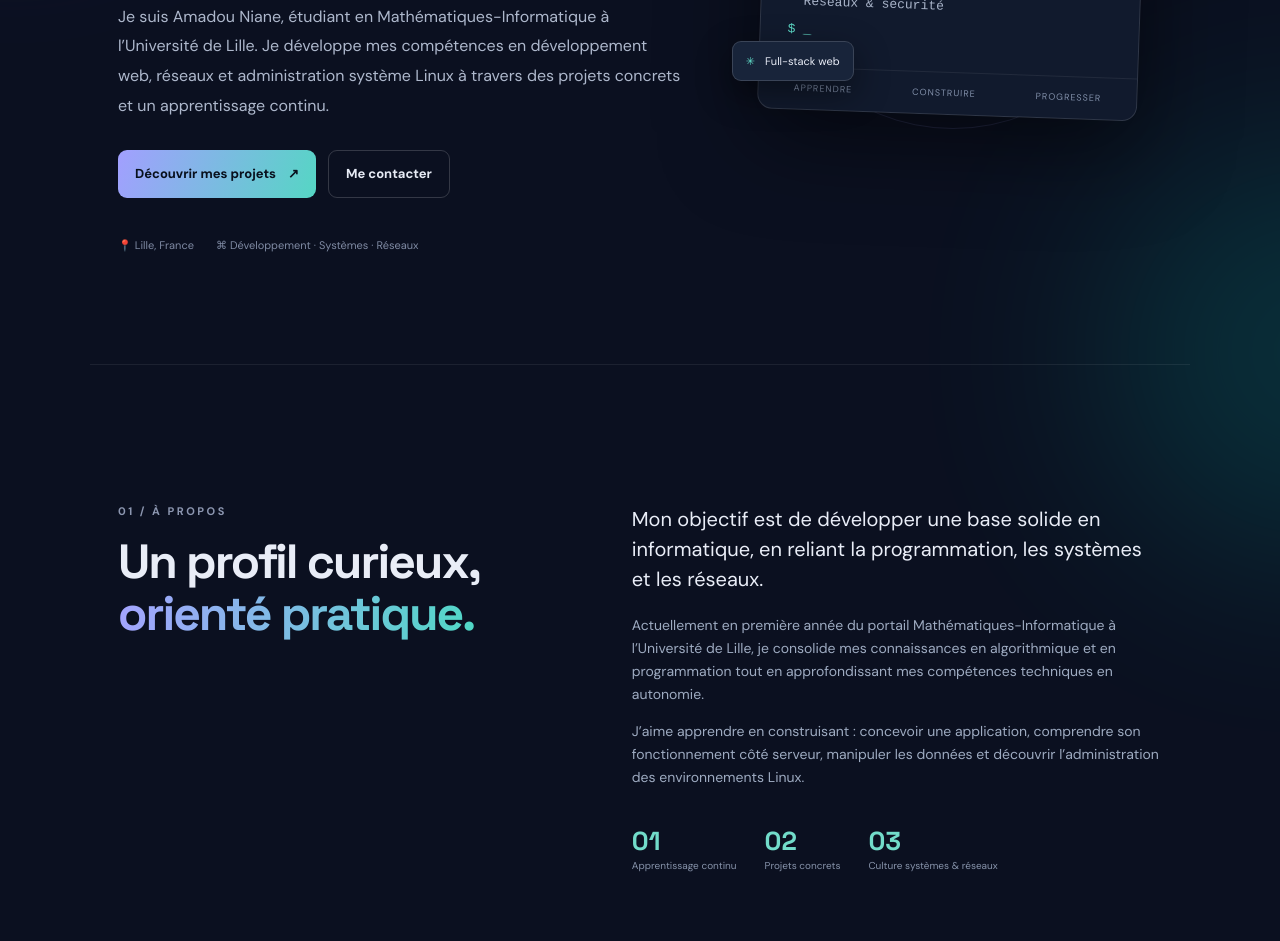
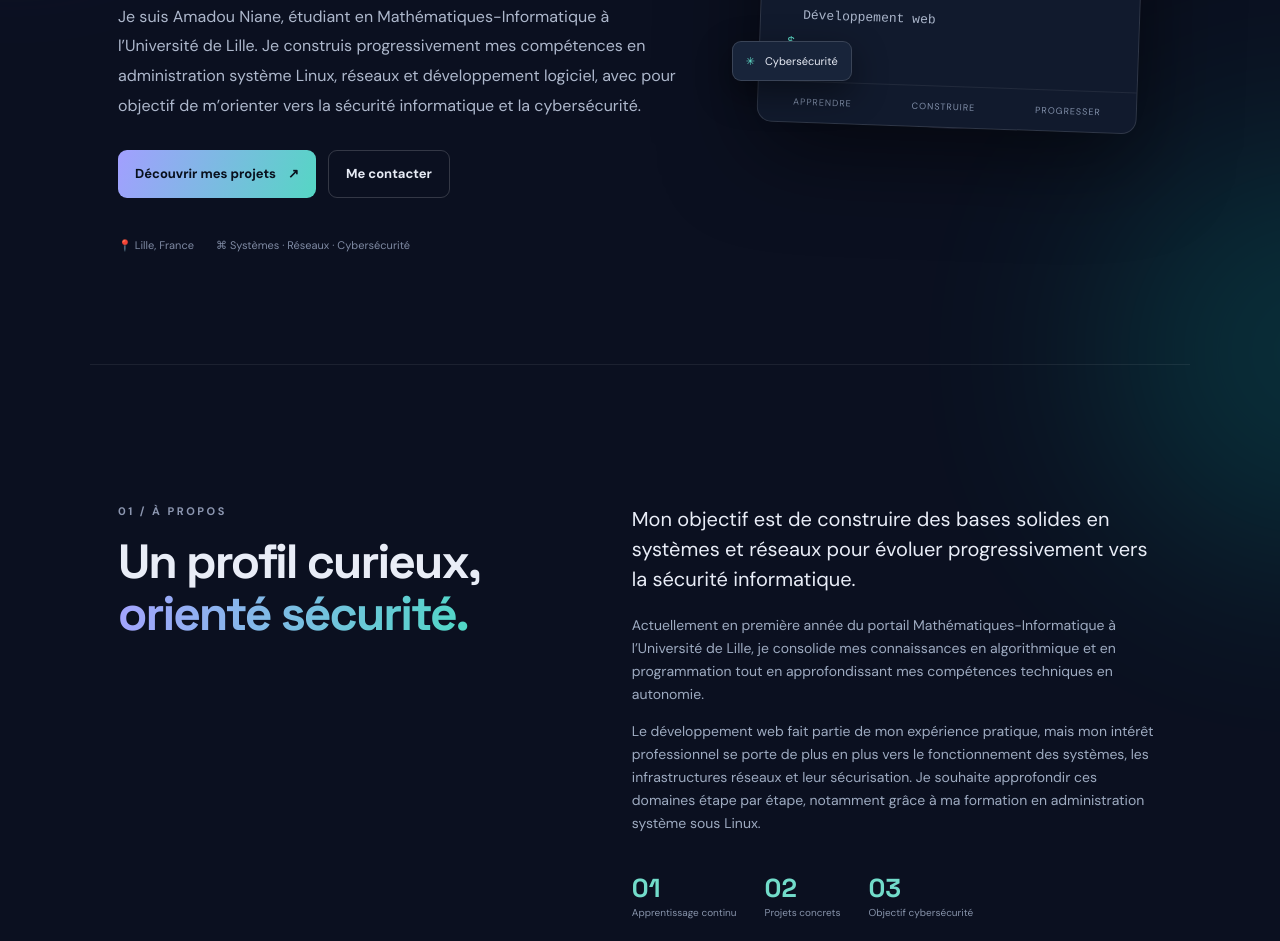
Before and after one commit to aniane421/aniane421.github.io, a plain HTML site: page index.html in a window 1280 px wide. Shown: the part 558-1499 px from the top of the page. Drawn offline with Linux system fonts and the light colour scheme.

Commit message:
Revise portfolio content for clarity and focus
Updated the portfolio description to reflect a focus on systems, networks, and cybersecurity. Revised various sections to better align with the current learning objectives and professional goals.

```diff
--- a/index.html
+++ b/index.html
@@ -3,7 +3,7 @@
 <head>
   <meta charset="UTF-8">
   <meta name="viewport" content="width=device-width, initial-scale=1.0">
-  <meta name="description" content="Portfolio d'Amadou Niane, étudiant en Mathématiques-Informatique à l'Université de Lille. Développement web, réseaux et administration système Linux.">
+  <meta name="description" content="Portfolio d’Amadou Niane, étudiant en Mathématiques-Informatique à l’Université de Lille, orienté vers les systèmes, les réseaux et la cybersécurité.">
   <meta name="theme-color" content="#0b1020">
   <title>Amadou Niane — Portfolio</title>
   <link rel="preconnect" href="https://fonts.googleapis.com">
@@ -27,12 +27,12 @@
         <div class="availability"><span></span> Étudiant en Mathématiques-Informatique</div>
         <p class="eyebrow">PORTFOLIO · 2026</p>
         <h1>Construire, comprendre<br>et <span class="gradient-text">sécuriser</span> le numérique.</h1>
-        <p class="hero-lead">Je suis Amadou Niane, étudiant en Mathématiques-Informatique à l’Université de Lille. Je développe mes compétences en développement web, réseaux et administration système Linux à travers des projets concrets et un apprentissage continu.</p>
+        <p class="hero-lead">Je suis Amadou Niane, étudiant en Mathématiques-Informatique à l’Université de Lille. Je construis progressivement mes compétences en administration système Linux, réseaux et développement logiciel, avec pour objectif de m’orienter vers la sécurité informatique et la cybersécurité.</p>
         <div class="hero-actions">
           <a class="button button-primary" href="#projets">Découvrir mes projets <span>↗</span></a>
           <a class="button button-secondary" href="#contact">Me contacter</a>
         </div>
-        <div class="hero-meta"><span>📍 Lille, France</span><span>⌘ Développement · Systèmes · Réseaux</span></div>
+        <div class="hero-meta"><span>📍 Lille, France</span><span>⌘ Systèmes · Réseaux · Cybersécurité</span></div>
       </div>
       <div class="hero-visual">
         <div class="orbit orbit-a"></div><div class="orbit orbit-b"></div>
@@ -43,38 +43,39 @@
             <p><span class="prompt">$</span> whoami</p>
             <p class="output">Étudiant en informatique</p>
             <p><span class="prompt">$</span> interests --list</p>
-            <p class="output">Développement web</p><p class="output">Administration Linux</p><p class="output">Réseaux & sécurité</p>
+            <p class="output">Administration Linux</p><p class="output">Réseaux informatiques</p><p class="output">Sécurité informatique</p><p class="output">Développement web</p>
             <p><span class="prompt">$</span> <span class="cursor">_</span></p>
           </div>
           <div class="card-footer"><span>APPRENDRE</span><span>CONSTRUIRE</span><span>PROGRESSER</span></div>
         </div>
         <div class="floating-tag tag-top"> <span>⌘</span> Linux & systèmes</div>
-        <div class="floating-tag tag-bottom"><span>✳</span> Full-stack web</div>
+        <div class="floating-tag tag-bottom"><span>✳</span> Cybersécurité</div>
       </div>
     </section>
 
     <section class="section about-section" id="apropos">
-      <div class="section-heading"><p class="eyebrow">01 / À PROPOS</p><h2>Un profil curieux,<br><span class="gradient-text">orienté pratique.</span></h2></div>
+      <div class="section-heading"><p class="eyebrow">01 / À PROPOS</p><h2>Un profil curieux,<br><span class="gradient-text">orienté sécurité.</span></h2></div>
       <div class="about-content">
-        <p class="about-intro">Mon objectif est de développer une base solide en informatique, en reliant la programmation, les systèmes et les réseaux.</p>
+        <p class="about-intro">Mon objectif est de construire des bases solides en systèmes et réseaux pour évoluer progressivement vers la sécurité informatique.</p>
         <p>Actuellement en première année du portail Mathématiques-Informatique à l’Université de Lille, je consolide mes connaissances en algorithmique et en programmation tout en approfondissant mes compétences techniques en autonomie.</p>
-        <p>J’aime apprendre en construisant : concevoir une application, comprendre son fonctionnement côté serveur, manipuler les données et découvrir l’administration des environnements Linux.</p>
-        <div class="about-facts"><div><strong>01</strong><span>Apprentissage continu</span></div><div><strong>02</strong><span>Projets concrets</span></div><div><strong>03</strong><span>Culture systèmes & réseaux</span></div></div>
+        <p>Le développement web fait partie de mon expérience pratique, mais mon intérêt professionnel se porte de plus en plus vers le fonctionnement des systèmes, les infrastructures réseaux et leur sécurisation. Je souhaite approfondir ces domaines étape par étape, notamment grâce à ma formation en administration système sous Linux.</p>
+        <div class="about-facts"><div><strong>01</strong><span>Apprentissage continu</span></div><div><strong>02</strong><span>Projets concrets</span></div><div><strong>03</strong><span>Objectif cybersécurité</span></div></div>
       </div>
     </section>
 
     <section class="section" id="competences">
-      <div class="section-heading"><p class="eyebrow">02 / COMPÉTENCES</p><h2>Des bases techniques<br><span class="gradient-text">en progression.</span></h2><p class="section-note">Je distingue les technologies déjà utilisées dans mes projets de celles que je suis en train d’approfondir.</p></div>
+      <div class="section-heading"><p class="eyebrow">02 / COMPÉTENCES</p><h2>Systèmes, réseaux &<br><span class="gradient-text">sécurité informatique.</span></h2><p class="section-note">Les compétences présentées reflètent mon expérience actuelle et les domaines que je suis en train d’approfondir. Mon objectif est de me spécialiser progressivement en cybersécurité.</p></div>
       <div class="skill-grid">
         <article class="skill-card"><div class="skill-icon">⌘</div><h3>Développement web</h3><p>Création d’applications et de sites web, intégration d’interfaces et logique côté serveur.</p><div class="chips"><span>HTML / CSS</span><span>JavaScript</span><span>Next.js</span><span>Laravel</span><span>Strapi</span></div></article>
         <article class="skill-card"><div class="skill-icon">▣</div><h3>Systèmes & Linux</h3><p>Formation en administration système Linux : prise en main du terminal, commandes essentielles et découverte de l’administration d’un système.</p><div class="chips"><span>Linux</span><span>Terminal</span><span>Shell</span><span>Administration système</span></div><span class="learning-label">EN COURS D’APPRENTISSAGE</span></article>
         <article class="skill-card"><div class="skill-icon">⌁</div><h3>Réseaux informatiques</h3><p>Connaissances acquises en cours CCNA et pratique de la simulation de réseaux.</p><div class="chips"><span>TCP/IP</span><span>Adressage IP</span><span>Packet Tracer</span><span>CCNA 1 & 2 — cours suivis</span></div></article>
         <article class="skill-card"><div class="skill-icon">▤</div><h3>Données & outils</h3><p>Manipulation de données et utilisation d’outils de développement dans le cadre de projets.</p><div class="chips"><span>SQL</span><span>Git / GitHub</span><span>Cloudinary</span><span>VS Code</span></div></article>
+        <article class="skill-card"><div class="skill-icon">⌑</div><h3>Orientation cybersécurité</h3><p>Projet professionnel tourné vers la sécurité informatique. Je souhaite approfondir les méthodes de protection des systèmes, des réseaux et des applications.</p><div class="chips"><span>Sécurité des systèmes</span><span>Sécurité réseau</span><span>Hygiène informatique</span></div><span class="learning-label">OBJECTIF DE SPÉCIALISATION</span></article>
       </div>
     </section>
 
     <section class="section projects-section" id="projets">
-      <div class="section-heading"><p class="eyebrow">03 / RÉALISATIONS</p><h2>Apprendre en <span class="gradient-text">faisant.</span></h2><p class="section-note">Quelques projets et travaux qui illustrent mon parcours technique.</p></div>
+      <div class="section-heading"><p class="eyebrow">03 / RÉALISATIONS</p><h2>Apprendre en <span class="gradient-text">faisant.</span></h2><p class="section-note">Mes projets de développement et mes travaux en réseaux constituent le socle pratique de mon parcours vers les systèmes et la cybersécurité.</p></div>
       <div class="project-list">
         <article class="project-card">
           <div class="project-number">01</div><div class="project-main"><div class="project-topline"><span class="project-type">PLATEFORME WEB</span><span class="project-status">Projet personnel</span></div><h3>MonLocal</h3><p>Développement d’une plateforme de petites annonces pensée pour le marché guinéen et, à terme, l’Afrique de l’Ouest. Le projet m’a permis de travailler sur la structure d’une application web, la gestion des utilisateurs et des annonces ainsi que l’hébergement des médias.</p><div class="chips"><span>Next.js</span><span>Strapi</span><span>Cloudinary</span></div><a class="project-link" href="https://monlocalgn.com" target="_blank" rel="noreferrer">Voir le projet ↗</a></div><div class="project-visual visual-local"><span class="visual-symbol">ML</span><span>MONLOCAL</span><small>Marketplace · Web</small></div>
@@ -92,7 +93,7 @@
       <div class="section-heading"><p class="eyebrow">04 / PARCOURS</p><h2>Formation & <span class="gradient-text">progression.</span></h2></div>
       <div class="timeline">
         <div class="timeline-item"><span class="timeline-date">2026 — Aujourd’hui</span><div><h3>Licence 1 — Portail Mathématiques-Informatique</h3><p>Université de Lille · France</p><p>Formation universitaire en mathématiques, algorithmique et informatique.</p></div></div>
-        <div class="timeline-item"><span class="timeline-date">En cours</span><div><h3>Administration système sous Linux</h3><p>Formation complémentaire en autonomie</p><p>Approfondissement progressif de l’environnement Linux et des notions d’administration système.</p></div></div>
+        <div class="timeline-item"><span class="timeline-date">En cours</span><div><h3>Administration système sous Linux</h3><p>Formation complémentaire en autonomie</p><p>Formation en cours : découverte et approfondissement de l’environnement Linux, du terminal et des notions d’administration système. Je compléterai cette rubrique avec les travaux pratiques réalisés et les notions effectivement maîtrisées.</p></div></div>
         <div class="timeline-item"><span class="timeline-date">Parcours antérieur</span><div><h3>Études en Génie informatique</h3><p>Université Nongo de Conakry · Guinée</p><p>Parcours universitaire en informatique, avec des enseignements en programmation et réseaux.</p></div></div>
         <div class="timeline-item"><span class="timeline-date">Formation complémentaire</span><div><h3>Cisco CCNA 1 & CCNA 2 — cours suivis</h3><p>Enseignements universitaires et pratique sur Packet Tracer. Il s’agit de cours suivis, et non de certifications officielles obtenues.</p></div></div>
       </div>
@@ -105,7 +106,7 @@
       <span class="contact-hint">Pense à remplacer les liens de contact par tes véritables coordonnées.</span>
     </section>
   </main>
-  <footer><a class="brand" href="#accueil"><span class="brand-mark">AN</span><span>Amadou Niane</span></a><span>Conçu avec curiosité et envie de progresser · 2026</span><a href="#accueil">Retour en haut ↑</a></footer>
+  <footer><a class="brand" href="#accueil"><span class="brand-mark">AN</span><span>Amadou Niane</span></a><span>Systèmes · Réseaux · Sécurité informatique · 2026</span><a href="#accueil">Retour en haut ↑</a></footer>
   <script src="script.js"></script>
 </body>
 </html>
```
